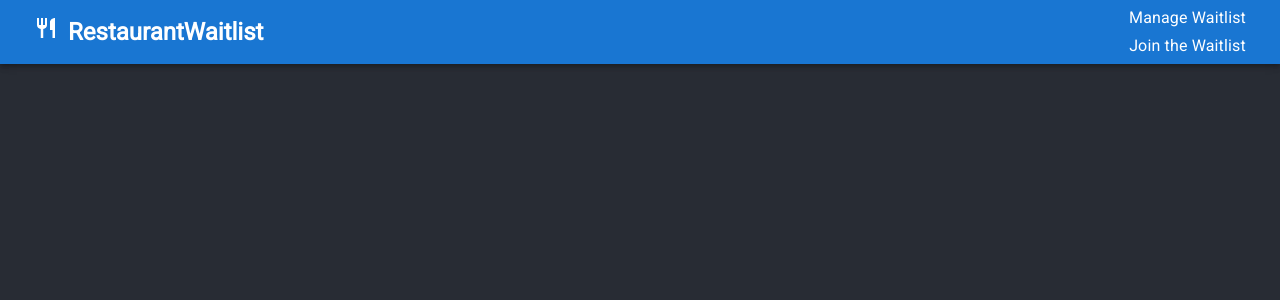
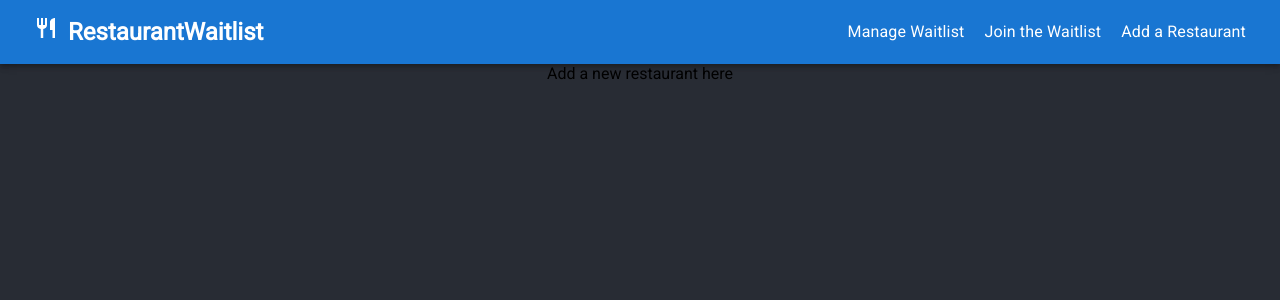
Before and after one commit to ryanluu12345/waitlist-client, a React (Create React App) app: page /add-restaurant in a window 1280 px wide. Shown: the top 300 px of the page. Built offline with nearby package versions, Linux system fonts and the light colour scheme.

Commit message:
Fixed navbar flexbox issues. Fixed spacing on customer waitlist spinner

```diff
--- a/src/App.js
+++ b/src/App.js
@@ -5,6 +5,7 @@ import Navbar from "./components/navbar/Navbar";
 import Home from "./components/home/Home";
 import CustomerWaitlist from "./components/customer-waitlist/CustomerWaitlist";
 import AdminWaitlist from "./components/admin-waitlist/AdminWaitlist";
+import RestaurantAdd from "./components/restaurant-add/RestaurantAdd";
 
 import "./App.css";
 
@@ -17,6 +18,7 @@ function App() {
           <Route exact path="/" component={Home} />
           <Route path="/waitlist/:restaurant" component={CustomerWaitlist} />
           <Route path="/admin-waitlist/:restaurant" component={AdminWaitlist} />
+          <Route path="/add-restaurant" component={RestaurantAdd} />
         </Switch>
       </Router>
     </div>
--- a/src/components/admin-waitlist/AdminWaitlist.js
+++ b/src/components/admin-waitlist/AdminWaitlist.js
@@ -1,6 +1,5 @@
 import React, { useState, useEffect } from "react";
 import { useParams } from "react-router";
-
 import {
   updateWaitlistStatus,
   getAllWaitlist
@@ -46,33 +45,39 @@ export default function AdminWaitlist() {
   });
   const classes = useStyles();
 
-  const handleCallClick = (index, id) => {
-    updateWaitlistStatus(id, {
+  const handleCallClick = async (index, id) => {
+    try {
+      const res = await updateWaitlistStatus(id, {
         status: {
           ...waitlistItems[index].Status,
           called: 1
         }
-    }).then(res => {
+      });
       const newItems = [...waitlistItems];
       newItems[index] = res.data.data.Attributes;
       setWaitlistItems(newItems);
-    });
+    } catch (err) {
+      console.log(err);
+      setError(err);
+    }
   };
 
-  const handleSeatedClick = (index, id) => {
-    updateWaitlistStatus(id, {
+  const handleSeatedClick = async (index, id) => {
+    try {
+      const res = await updateWaitlistStatus(id, {
         status: {
           ...waitlistItems[index].Status,
           seated: 1,
           queued: 0
         }
-    })
-      .then(res => {
+      });
       const newItems = [...waitlistItems];
       newItems[index] = res.data.data.Attributes;
       setWaitlistItems(newItems);
-      })
-      .catch(err => console.log(err));
+    } catch (err) {
+      console.log(err);
+      setError(err);
+    }
   };
 
   return (
--- a/src/components/admin-waitlist/AdminWaitlistTable.js
+++ b/src/components/admin-waitlist/AdminWaitlistTable.js
@@ -60,7 +60,7 @@ export default function AdminWaitlistTable(props) {
                     ? classes.greenBack
                     : ""
                 }
-                key={entry.id}
+                key={index}
               >
                 <TableCell align="center">
                   <PhoneRoundedIcon
--- a/src/components/customer-waitlist/CustomerWaitlist.js
+++ b/src/components/customer-waitlist/CustomerWaitlist.js
@@ -27,6 +27,7 @@ export default function CustomerWaitlist() {
       width: "75%"
     },
     spinnerBack: {
+      margin: "10px 0",
       color: "#fff"
     }
   });
--- a/src/components/navbar/Navbar.js
+++ b/src/components/navbar/Navbar.js
@@ -19,6 +19,7 @@ const useStyles = makeStyles(theme => ({
     color: "#fff"
   },
   nav: {
+    display: "flex",
     justifyContent: "space-between",
     alignItems: "center"
   },
@@ -39,13 +40,15 @@ export default function Navbar() {
     <div className={classes.root}>
       <AppBar className={classes.bg} position="static">
         <Toolbar className={classes.nav}>
+          <Grid container>
             <Typography variant="h5" className={classes.title}>
               <RestaurantIcon className={classes.margins} />
               <Link className={classes.link} to="/">
                 RestaurantWaitlist
               </Link>
             </Typography>
-          <Grid className={classes.navbarGrid}>
+          </Grid>
+          <Grid container justify={"flex-end"} className={classes.navbarGrid}>
             <Typography variant="subtitle1" className={classes.margins}>
               <Link className={classes.link} to="/admin-waitlist/Test">
                 Manage Waitlist
@@ -56,6 +59,11 @@ export default function Navbar() {
                 Join the Waitlist
               </Link>
             </Typography>
+            <Typography variant="subtitle1" className={classes.margins}>
+              <Link className={classes.link} to="/add-restaurant">
+                Add a Restaurant
+              </Link>
+            </Typography>
           </Grid>
         </Toolbar>
       </AppBar>
--- /dev/null
+++ b/src/components/restaurant-add/RestaurantAdd.js
@@ -0,0 +1,5 @@
+import React from "react";
+
+export default function RestaurantAdd() {
+  return <div>Add a new restaurant here</div>;
+}
```
Lines whose indentation alone changed are shown as unchanged.
